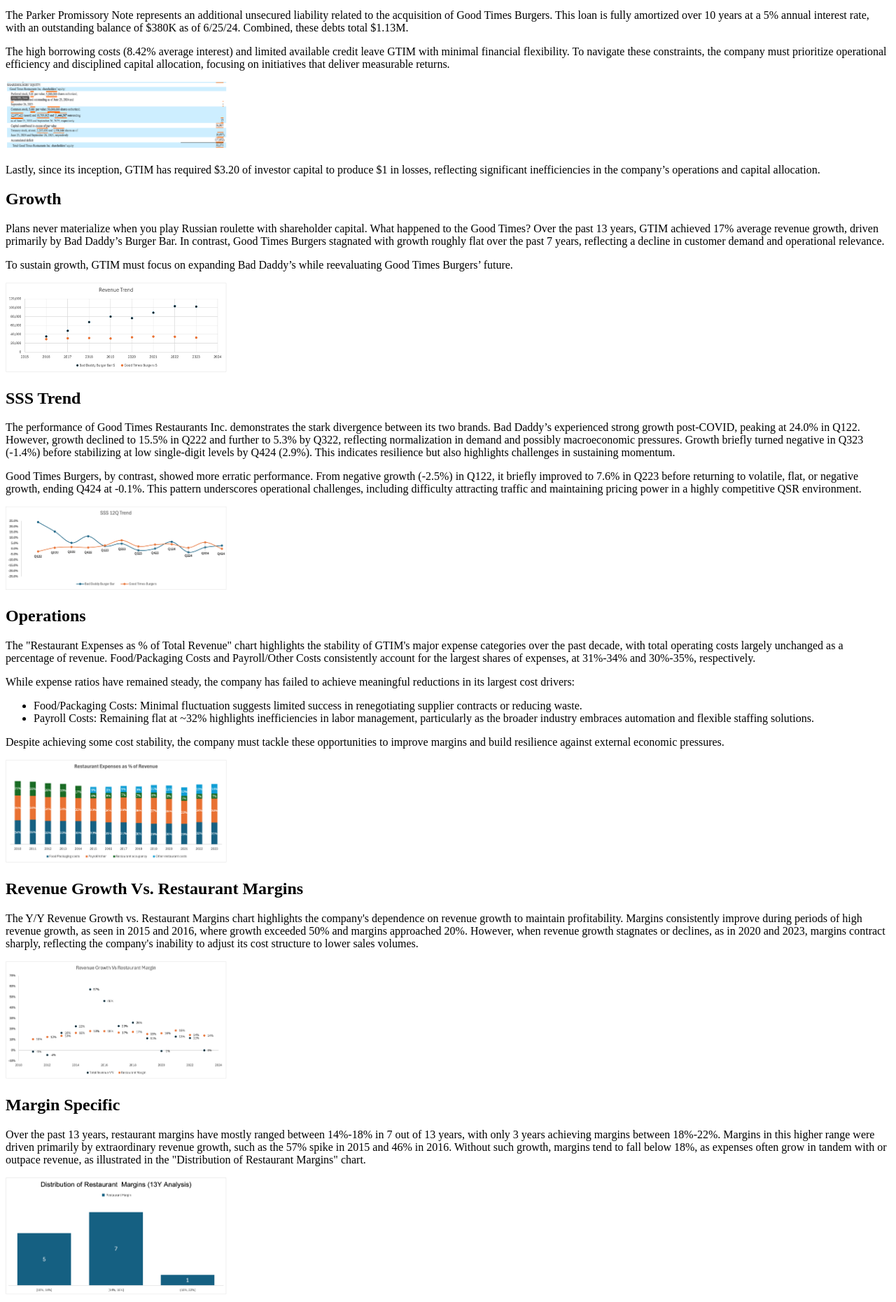
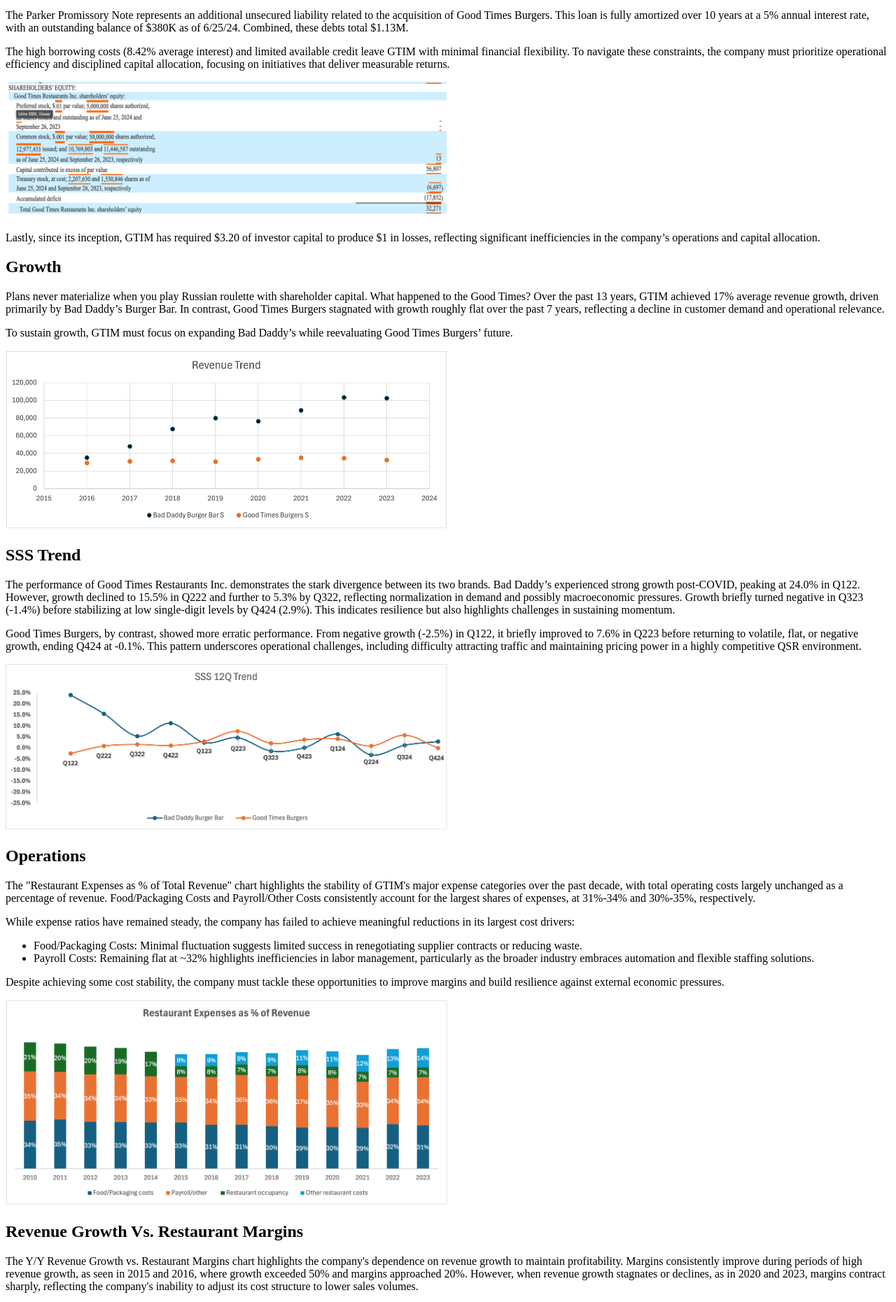
Before and after one commit to jameelbrannon/er, a plain HTML site: page GTIM-2024-11-22.html in a window 1280 px wide. Shown: the part 695-2556 px from the top of the page at 70% size. Drawn offline with Linux system fonts and the light colour scheme.

Commit message:
Update GTIM-2024-11-22.html

```diff
--- a/GTIM-2024-11-22.html
+++ b/GTIM-2024-11-22.html
@@ -31,18 +31,18 @@
     <p>The $1.1M debt stems primarily from the Cadence Credit Facility, a loan agreement capped at $8M with a maturity date of 4/20/28. This facility includes a weighted average interest rate of 8.42% (as of 6/25/24) and a 0.25% fee on unused portions of the loan. Currently, GTIM has borrowed $750K and issued $10K in letters of credit, leaving $7.24M available. However, borrowing more than $4M (>50% of the facility) triggers stricter financial covenants, limiting the company’s ability to spend on growth or shareholder payouts. Additionally, GTIM has incurred $299K in origination fees, with $102K still unamortized as of 6/24/24. The facility is secured by a 1st priority lien on all company assets.</p>
     <p>The Parker Promissory Note represents an additional unsecured liability related to the acquisition of Good Times Burgers. This loan is fully amortized over 10 years at a 5% annual interest rate, with an outstanding balance of $380K as of 6/25/24. Combined, these debts total $1.13M.</p>
     <p>The high borrowing costs (8.42% average interest) and limited available credit leave GTIM with minimal financial flexibility. To navigate these constraints, the company must prioritize operational efficiency and disciplined capital allocation, focusing on initiatives that deliver measurable returns.</p>
-    <img src="capital_structure_chart.png" alt="Capital Structure Chart" style="max-width:25%; height:auto;">
+    <img src="capital_structure_chart.png" alt="Capital Structure Chart" style="max-width:50%; height:auto;">
     <p>Lastly, since its inception, GTIM has required $3.20 of investor capital to produce $1 in losses, reflecting significant inefficiencies in the company’s operations and capital allocation.</p>
 
     <h2>Growth</h2>
     <p>Plans never materialize when you play Russian roulette with shareholder capital. What happened to the Good Times? Over the past 13 years, GTIM achieved 17% average revenue growth, driven primarily by Bad Daddy’s Burger Bar. In contrast, Good Times Burgers stagnated with growth roughly flat over the past 7 years, reflecting a decline in customer demand and operational relevance.</p>
     <p>To sustain growth, GTIM must focus on expanding Bad Daddy’s while reevaluating Good Times Burgers’ future.</p>
-    <img src="growth_over_time.png" alt="Growth Over Time" style="max-width:25%; height:auto;">
+    <img src="growth_over_time.png" alt="Growth Over Time" style="max-width:50%; height:auto;">
 
     <h2>SSS Trend</h2>
     <p>The performance of Good Times Restaurants Inc. demonstrates the stark divergence between its two brands. Bad Daddy’s experienced strong growth post-COVID, peaking at 24.0% in Q122. However, growth declined to 15.5% in Q222 and further to 5.3% by Q322, reflecting normalization in demand and possibly macroeconomic pressures. Growth briefly turned negative in Q323 (-1.4%) before stabilizing at low single-digit levels by Q424 (2.9%). This indicates resilience but also highlights challenges in sustaining momentum.</p>
     <p>Good Times Burgers, by contrast, showed more erratic performance. From negative growth (-2.5%) in Q122, it briefly improved to 7.6% in Q223 before returning to volatile, flat, or negative growth, ending Q424 at -0.1%. This pattern underscores operational challenges, including difficulty attracting traffic and maintaining pricing power in a highly competitive QSR environment.</p>
-    <img src="same_store_sales.png" alt="Same Store Sales" style="max-width:25%; height:auto;">
+    <img src="same_store_sales.png" alt="Same Store Sales" style="max-width:50%; height:auto;">
 
     <h2>Operations</h2>
     <p>The "Restaurant Expenses as % of Total Revenue" chart highlights the stability of GTIM's major expense categories over the past decade, with total operating costs largely unchanged as a percentage of revenue. Food/Packaging Costs and Payroll/Other Costs consistently account for the largest shares of expenses, at 31%-34% and 30%-35%, respectively.</p>
@@ -52,15 +52,15 @@
         <li>Payroll Costs: Remaining flat at ~32% highlights inefficiencies in labor management, particularly as the broader industry embraces automation and flexible staffing solutions.</li>
     </ul>
     <p>Despite achieving some cost stability, the company must tackle these opportunities to improve margins and build resilience against external economic pressures.</p>
-    <img src="restaurant_expenses.png" alt="Restaurant Expenses as % of Revenue" style="max-width:25%; height:auto;">
+    <img src="restaurant_expenses.png" alt="Restaurant Expenses as % of Revenue" style="max-width:50%; height:auto;">
 
     <h2>Revenue Growth Vs. Restaurant Margins</h2>
     <p>The Y/Y Revenue Growth vs. Restaurant Margins chart highlights the company's dependence on revenue growth to maintain profitability. Margins consistently improve during periods of high revenue growth, as seen in 2015 and 2016, where growth exceeded 50% and margins approached 20%. However, when revenue growth stagnates or declines, as in 2020 and 2023, margins contract sharply, reflecting the company's inability to adjust its cost structure to lower sales volumes.</p>
-    <img src="revenue_growth.png" alt="Y/Y Revenue Growth Vs. Restaurant Margins" style="max-width:25%; height:auto;">
+    <img src="revenue_growth.png" alt="Y/Y Revenue Growth Vs. Restaurant Margins" style="max-width:50%; height:auto;">
 
     <h2>Margin Specific</h2>
     <p>Over the past 13 years, restaurant margins have mostly ranged between 14%-18% in 7 out of 13 years, with only 3 years achieving margins between 18%-22%. Margins in this higher range were driven primarily by extraordinary revenue growth, such as the 57% spike in 2015 and 46% in 2016. Without such growth, margins tend to fall below 18%, as expenses often grow in tandem with or outpace revenue, as illustrated in the "Distribution of Restaurant Margins" chart.</p>
-    <img src="restaurant_margins_distributions.png" alt="Distribution of Restaurant Margins" style="max-width:25%; height:auto;">
+    <img src="restaurant_margins_distributions.png" alt="Distribution of Restaurant Margins" style="max-width:50%; height:auto;">
 
     <h2>Free Cash Flow</h2>
     <p>While recent improvements in Free Cash Flow (FCF) are promising, the historical challenges raise questions about GTIM’s ability to sustain growth. Positive FCF since 2020 reflects operational discipline, but modest levels in 2022-2023 suggest a fragile recovery. Monitoring Capex and operational efficiency will be key to long-term stability. A sustained improvement in FCF will be critical to funding strategic initiatives such as automation, rebranding, and expansion of Bad Daddy’s.</p>
@@ -95,13 +95,13 @@
 
     <h2>Additional Material</h2>
     <p>In the company's quarterly filing (Report Date: 6/28/22), a typographical error was observed: '1.66%%'. While such minor errors may seem trivial, they can suggest broader lapses in the review process and raise concerns about the company’s attention to detail in financial reporting.</p>
-    <img src="typo_in_filing.png" alt="Type in Filing" style="max-width:25%; height:auto;">
+    <img src="typo_in_filing.png" alt="Type in Filing" style="max-width:50%; height:auto;">
     <p>Even small mistakes in filings can undermine confidence among investors and stakeholders, particularly when accuracy is essential for decision-making and regulatory compliance. Such issues may reflect broader inefficiencies or insufficient quality control measures within the organization.</p>
 
     <h2>Institutional Risk</h2>
     <p>Low average trading volume (9.8K shares/day) and concentrated institutional ownership (~8.8%) create risks of significant stock price declines if major shareholders exit. For example, Renaissance Technologies holds 271,083 shares (~2.51%), requiring 28 trading days to exit, potentially causing a 5-12.5% price impact. This concentration of ownership creates vulnerability. Should any of these institutions decide to liquidate their positions, GTIM’s limited liquidity could trigger significant downward pressure on the stock price.</p>
-    <img src="volume.png" alt="Volume" style="max-width:25%; height:auto;">
-    <img src="institutional_holdings.png" alt="Institutional Holdings" style="max-width:25%; height:auto;">
+    <img src="volume.png" alt="Volume" style="max-width:50%; height:auto;">
+    <img src="institutional_holdings.png" alt="Institutional Holdings" style="max-width:50%; height:auto;">
 
     <h2>Final Recommendation</h2>
     <ol>
@@ -115,7 +115,7 @@
     <p>Currently, 385 put contracts have been traded at a $2.50 strike price (expiration: Dec 20, 2024), reflecting a significant level of activity on the bearish side. This could indicate that investors suspect the stock price may fall below $2.50, making these options profitable. If institutional investors exit their positions, this could pressure the stock price downward, potentially validating this bearish outlook. However, if the business remains stable and the stock price stays above $2.50, these options will likely expire worthless.</p>
     <p>On the bullish side, only 15 call contracts have been traded at the $2.50 strike price. This relatively low volume suggests limited interest or optimism in the stock’s upward potential at this level, especially when compared to the notable activity on the put side. While these call options are currently in the money with the stock price at $2.65, whether they can be sold at a profit depends on the premium originally paid for the options. If the premium exceeds the intrinsic value of $0.15 per share, the holder may not yet realize a profit.</p>
     <p><strong>Punchline:</strong> This imbalance in options activity highlights bearish sentiment driven by GTIM’s operational inefficiencies and institutional risks—an urgent call for management to address these issues.</p>
-    <img src="options_chain.png" alt="Options Chain" style="max-width:25%; height:auto;">
+    <img src="options_chain.png" alt="Options Chain" style="max-width:50%; height:auto;">
 </body>
 </html>
 
```
